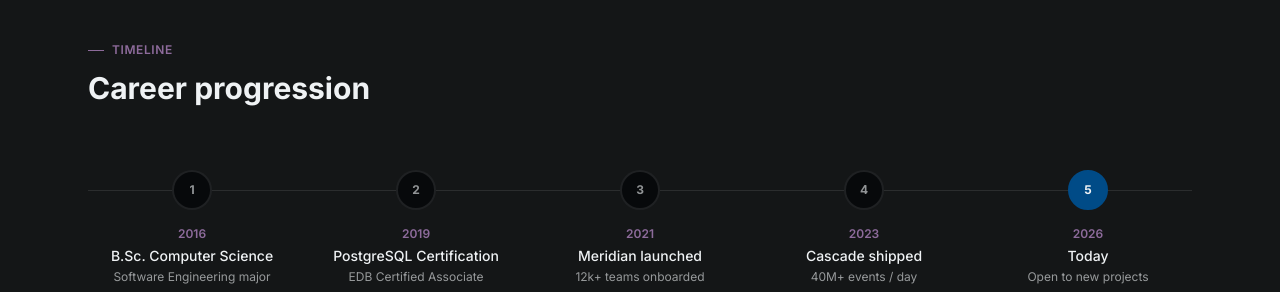
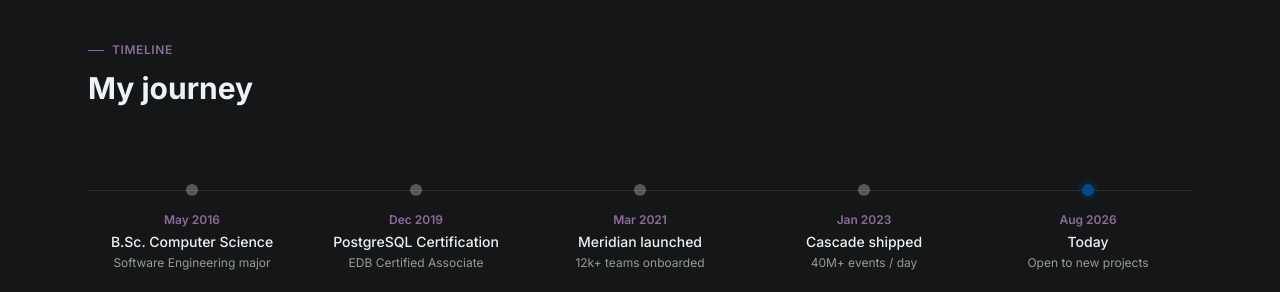
Before and after one commit to lauolivera90/Portfolio, a React (Vite) app: page / in a window 1280 px wide. Shown: the part 613-905 px from the top of the page. Built offline with nearby package versions, Linux system fonts and the light colour scheme.

Commit message:
refactor: Timeline con puntos, titulo My journey y fechas con mes

```diff
--- a/src/shared/data/timeline.js
+++ b/src/shared/data/timeline.js
@@ -1,7 +1,7 @@
 export const timeline = [
-  { year: '2016', label: 'B.Sc. Computer Science', note: 'Software Engineering major' },
-  { year: '2019', label: 'PostgreSQL Certification', note: 'EDB Certified Associate' },
-  { year: '2021', label: 'Meridian launched', note: '12k+ teams onboarded' },
-  { year: '2023', label: 'Cascade shipped', note: '40M+ events / day' },
-  { year: '2026', label: 'Today', note: 'Open to new projects' },
+  { month: 'May', year: '2016', label: 'B.Sc. Computer Science', note: 'Software Engineering major' },
+  { month: 'Dec', year: '2019', label: 'PostgreSQL Certification', note: 'EDB Certified Associate' },
+  { month: 'Mar', year: '2021', label: 'Meridian launched', note: '12k+ teams onboarded' },
+  { month: 'Jan', year: '2023', label: 'Cascade shipped', note: '40M+ events / day' },
+  { month: 'Aug', year: '2026', label: 'Today', note: 'Open to new projects' },
 ]
--- a/src/widgets/Timeline/ui/Timeline.jsx
+++ b/src/widgets/Timeline/ui/Timeline.jsx
@@ -9,7 +9,7 @@
           <span className="w-4 h-px bg-accent" />
           Timeline
         </p>
-        <h2 className="text-3xl font-bold text-text mb-16">Career progression</h2>
+        <h2 className="text-3xl font-bold text-text mb-16">My journey</h2>
 
         <div className="hidden md:block">
           <div className="relative">
@@ -19,15 +19,11 @@
               {timeline.map((item, i) => (
                 <div key={i} className="relative flex flex-col items-center text-center">
                   <div
-                    className={`w-10 h-10 rounded-full flex items-center justify-center border-2 flex-shrink-0 z-10 mb-4 ${
-                      i === timeline.length - 1
-                        ? 'bg-primary border-primary text-text'
-                        : 'bg-background border-text/10 text-text/60'
+                    className={`w-3 h-3 rounded-full flex-shrink-0 z-10 mt-[14px] mb-4 ${
+                      i === timeline.length - 1 ? 'bg-primary ring-4 ring-primary/20' : 'bg-text/30'
                     }`}
-                  >
-                    <span className="text-xs font-bold">{i + 1}</span>
-                  </div>
-                  <p className="text-xs font-semibold text-accent mb-1">{item.year}</p>
+                  />
+                  <p className="text-xs font-semibold text-accent mb-1">{item.month} {item.year}</p>
                   <p className="text-sm font-medium text-text leading-snug mb-1">{item.label}</p>
                   <p className="text-xs text-text/60 leading-snug">{item.note}</p>
                 </div>
@@ -41,18 +37,14 @@
             <div key={i} className="flex gap-5">
               <div className="flex flex-col items-center">
                 <div
-                  className={`w-8 h-8 rounded-full flex items-center justify-center border-2 flex-shrink-0 z-10 ${
-                    i === timeline.length - 1
-                      ? 'bg-primary border-primary text-text'
-                      : 'bg-background border-text/10 text-text/60'
+                  className={`w-3 h-3 rounded-full flex-shrink-0 z-10 mt-1 ${
+                    i === timeline.length - 1 ? 'bg-primary ring-4 ring-primary/20' : 'bg-text/30'
                   }`}
-                >
-                  <span className="text-[10px] font-bold">{i + 1}</span>
-                </div>
+                />
                 {i < timeline.length - 1 && <div className="w-px flex-1 bg-text/10 my-1" />}
               </div>
               <div className="pb-8">
-                <p className="text-xs font-semibold text-accent mb-0.5">{item.year}</p>
+                <p className="text-xs font-semibold text-accent mb-0.5">{item.month} {item.year}</p>
                 <p className="text-sm font-medium text-text mb-0.5">{item.label}</p>
                 <p className="text-xs text-text/60">{item.note}</p>
               </div>
```
Also changed, not shown: .doc/design.md, 2 other files (tests, documents, lock files or other folders).
